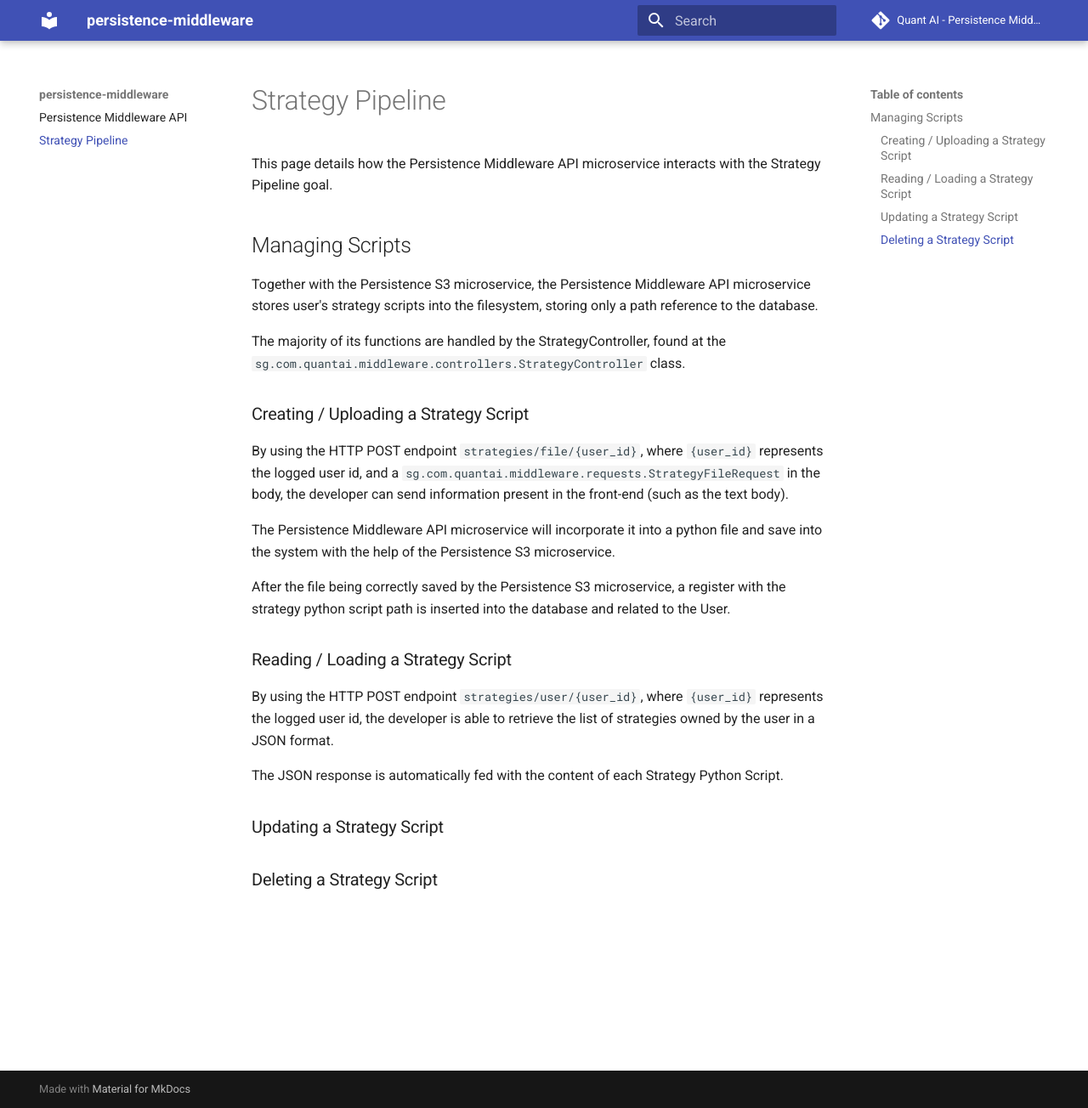
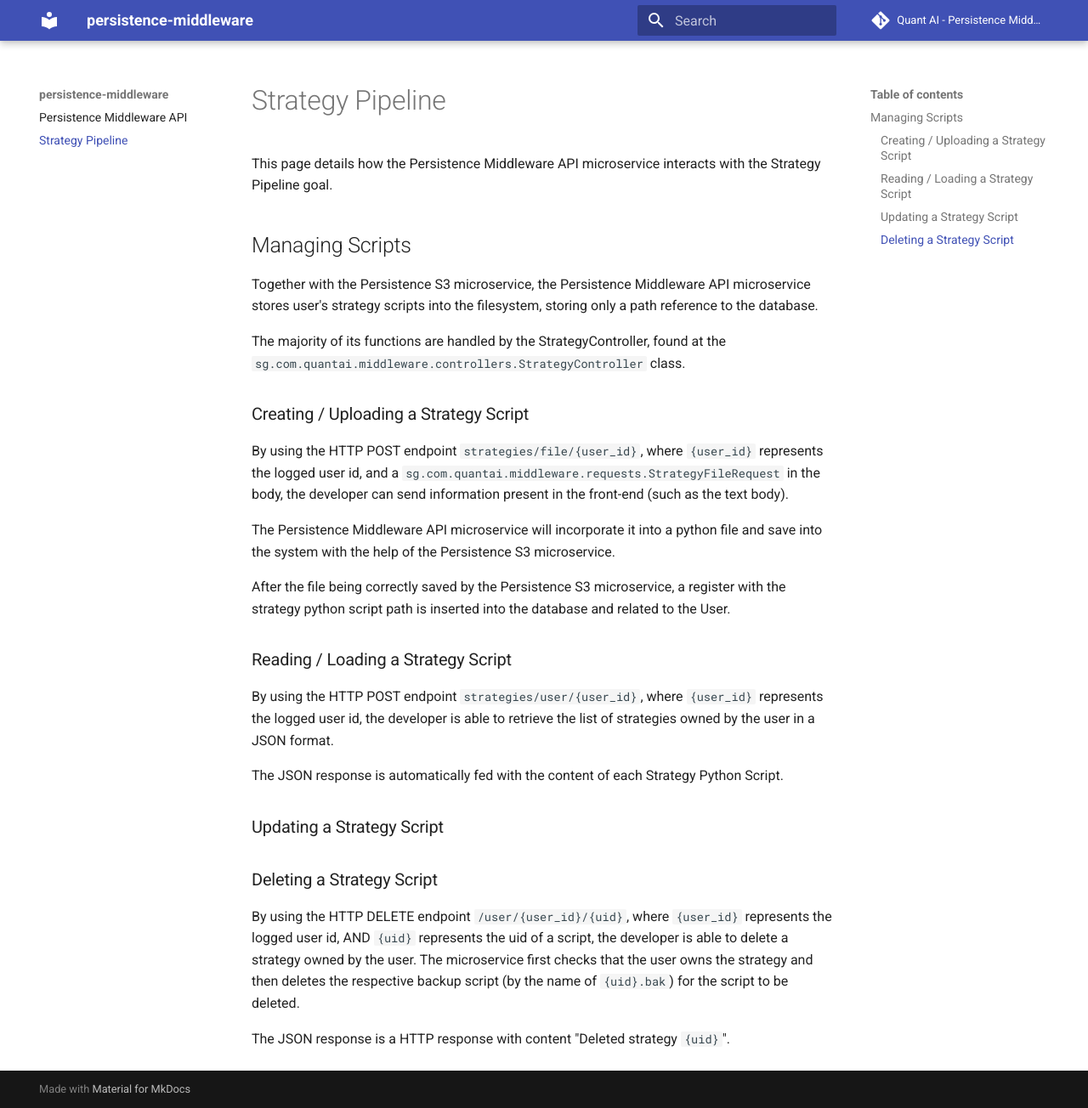
Before and after one commit to Quant-NTU/persistence-middleware, an MkDocs documentation site: the page built from docs/StrategyPipeline.md, in a window 1280 px wide and 1304 px high. Shown: the whole window at 85% size. Built offline with MkDocs 1.6.1 and Material for MkDocs 9.7.7, drawn with Linux system fonts in a browser that asks for light colours; comment, search, counter and statistics services are not loaded.

Commit message:
Update documentations for deleting a strategy script.

```diff
--- a/docs/StrategyPipeline.md
+++ b/docs/StrategyPipeline.md
@@ -25,3 +25,7 @@ The JSON response is automatically fed with the content of each Strategy Python
 ### Updating a Strategy Script
 
 ### Deleting a Strategy Script
+
+By using the HTTP DELETE endpoint `/user/{user_id}/{uid}`, where `{user_id}` represents the logged user id, AND `{uid}` represents the uid of a script, the developer is able to delete a strategy owned by the user. The microservice first checks that the user owns the strategy and then deletes the respective backup script (by the name of `{uid}.bak`) for the script to be deleted.
+
+The JSON response is a HTTP response with content "Deleted strategy `{uid}`".
```
